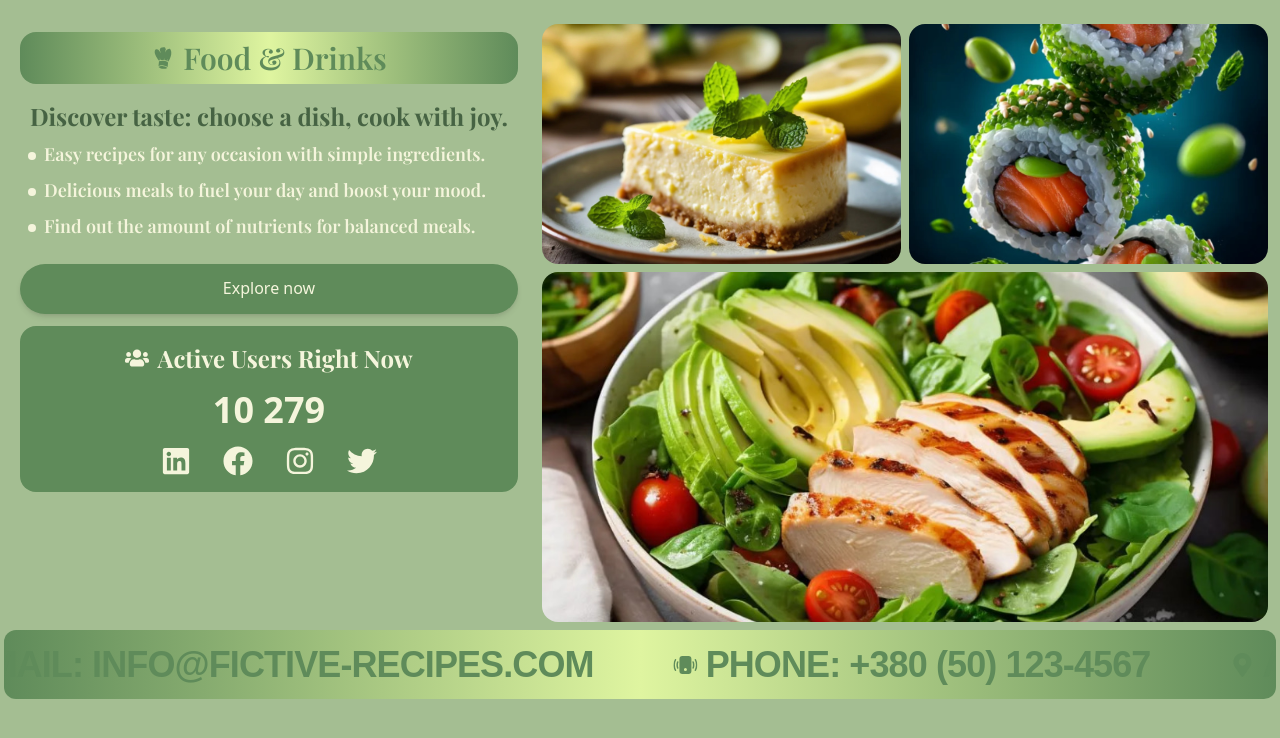
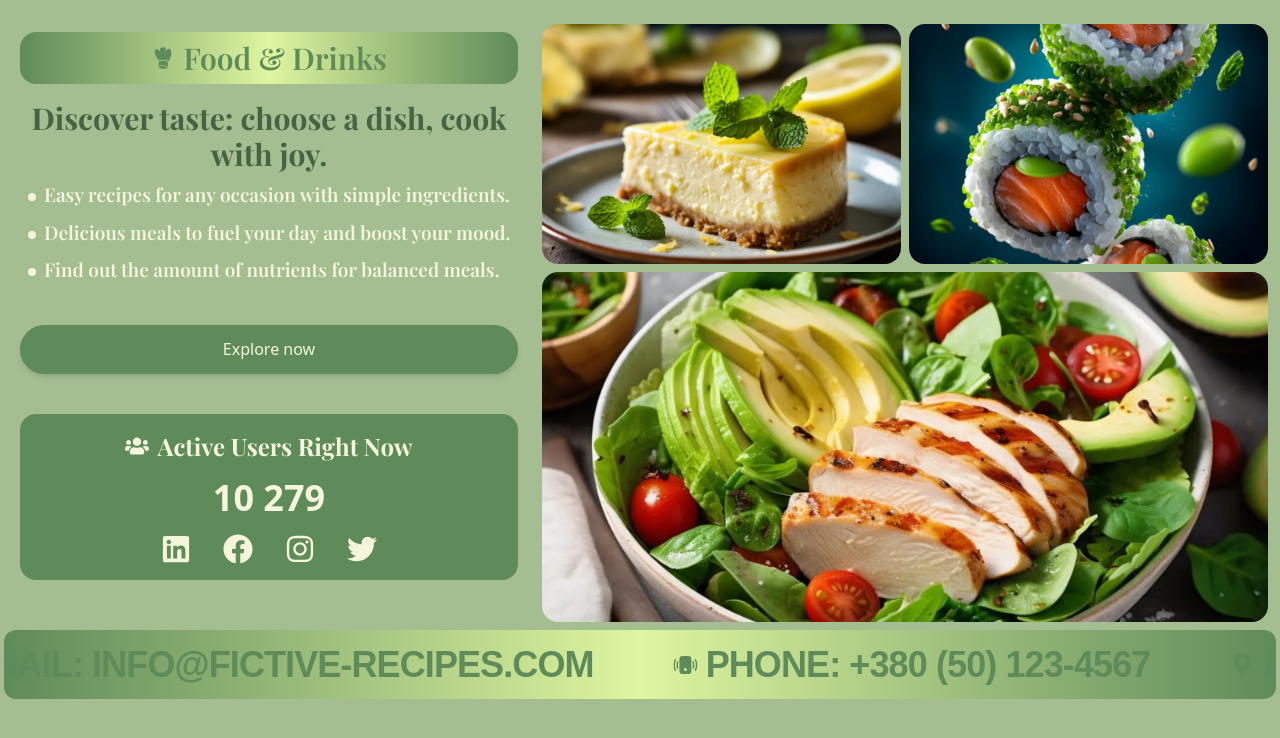
Before and after one commit to Olena457/tastyfood-typescript, a React (Vite) app: page / in a window 1280 px wide. Shown: the top 738 px of the page. Built offline with nearby package versions, Linux system fonts and the light colour scheme; no server answers.

Commit message:
Update MainPage.tsx

```diff
--- a/src/pages/MainPage/MainPage.tsx
+++ b/src/pages/MainPage/MainPage.tsx
@@ -57,27 +57,27 @@ export default function MainPage() {
               Food & Drinks
             </h4>
           </div>
-          <h1 className=" text-center text-3xl  sm:text-3xl md:text-xl lg:text-2xl lg:text-center lg:mb-4 xl:mb-2  2xl:mt-5 xl:text-2xl  font-bold mb-4">
+          <h1 className=" text-center text-3xl  sm:text-3xl md:text-xl lg:text-2xl lg:text-center lg:mb-4 xl:mb-2  2xl:mt-5 xl:text-3xl 2xl:text-4xl font-bold mb-4">
             Discover taste: choose a dish, cook with joy.
           </h1>
-          <h4 className="text-base sm:ml-2 md:text-[16px] sm:text-lg lg:text-[18px] xl:text-[18px]  text-[#f5f5dc] mb-2 bullet-h4">
+          <h4 className="text-base sm:ml-2 md:text-[16px] sm:text-lg lg:text-[18px] xl:text-[19px]  text-[#f5f5dc] mb-2 bullet-h4">
             Easy recipes for any occasion with simple ingredients.
           </h4>
-          <h4 className="text-base sm:ml-2 md:text-[16px] sm:text-lg lg:text-[18px] xl:text-[18px]  text-[#f5f5dc] mb-2 bullet-h4">
+          <h4 className="text-base sm:ml-2 md:text-[16px] sm:text-lg lg:text-[18px] xl:text-[19px]  text-[#f5f5dc] mb-2 bullet-h4">
             Delicious meals to fuel your day and boost your mood.
           </h4>
-          <h4 className="text-base sm:ml-2 md:text-[16px] sm:text-lg lg:text-[18px] xl:text-[18px]  text-[#f5f5dc] mb-4 bullet-h4">
+          <h4 className="text-base sm:ml-2 md:text-[16px] sm:text-lg lg:text-[18px] xl:text-[19px]  text-[#f5f5dc] mb-4 bullet-h4">
             Find out the amount of nutrients for balanced meals.
           </h4>
 
           <Link
             to="/home"
-            className="explore-button text-center md:mt-2 lg:mt-3 xl:mt-2 2xl:mt-4 px-8 py-3 font-semibold rounded-full shadow-md bg-[#5f8b5a] text-[#f5f5dc] hover:bg-[#4a6b4a] transition-colors"
+            className="explore-button text-center md:mt-2 lg:mt-4 xl:mt-6 2xl:mt-5 px-8 py-3 font-semibold rounded-full shadow-md bg-[#5f8b5a] text-[#f5f5dc] hover:bg-[#4a6b4a] transition-colors"
           >
             Explore now
           </Link>
 
-          <div className="hidden md:block md:mt-3 mt-4  p-4 bg-[#5f8b5a] lg:p-4 lg:mt-8  xl:mt-3 2xl:mt-9 text-center text-[#f5f5dc] rounded-2xl ">
+          <div className="hidden md:block md:mt-3 mt-4  p-4 bg-[#5f8b5a] lg:p-4 lg:mt-8  xl:mt-10 2xl:mt-9 text-center text-[#f5f5dc] rounded-2xl ">
             <div className="flex items-center justify-center mb-2">
               <FaUsers className="mr-2 w-6 h-6" />
               <h5 className=" text-xl md:text-[14px] lg:text-2xl font-bold">
```
